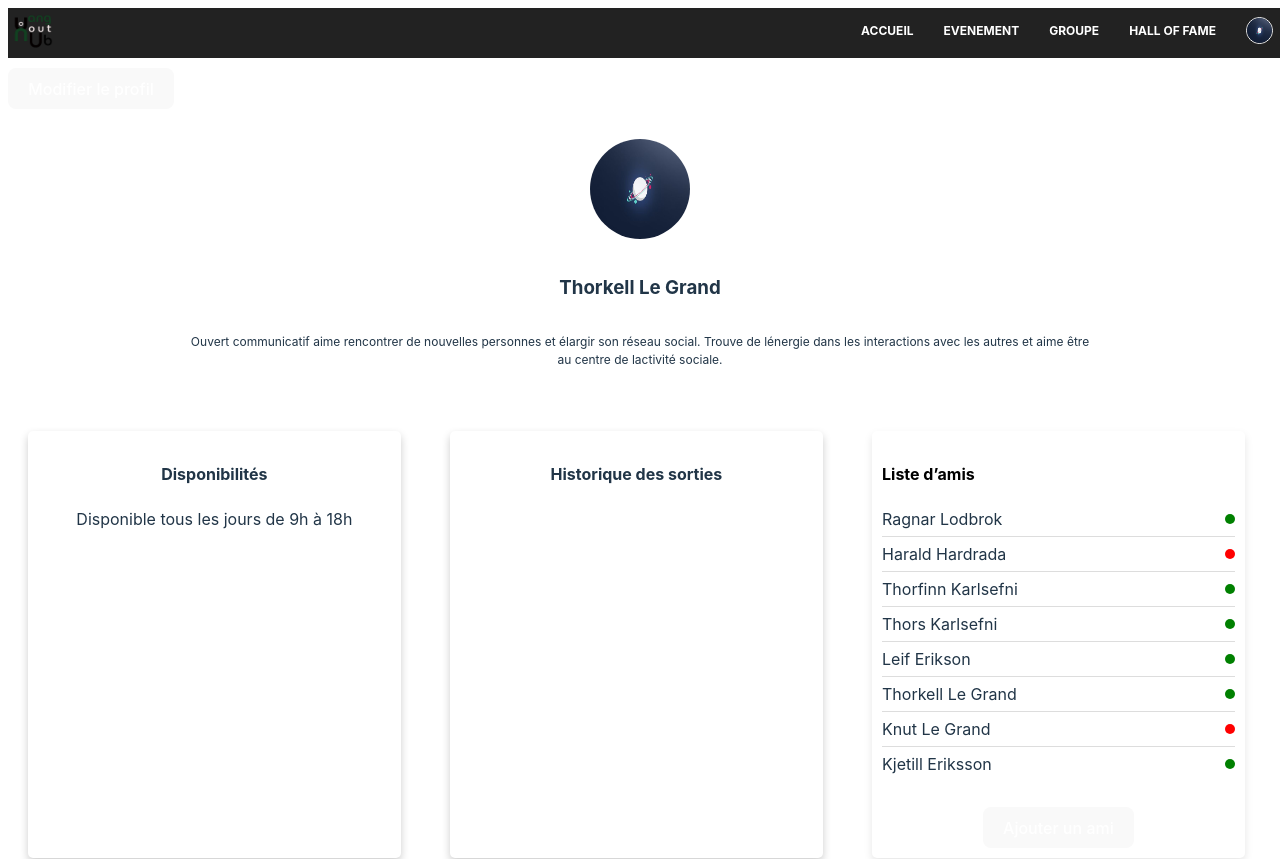
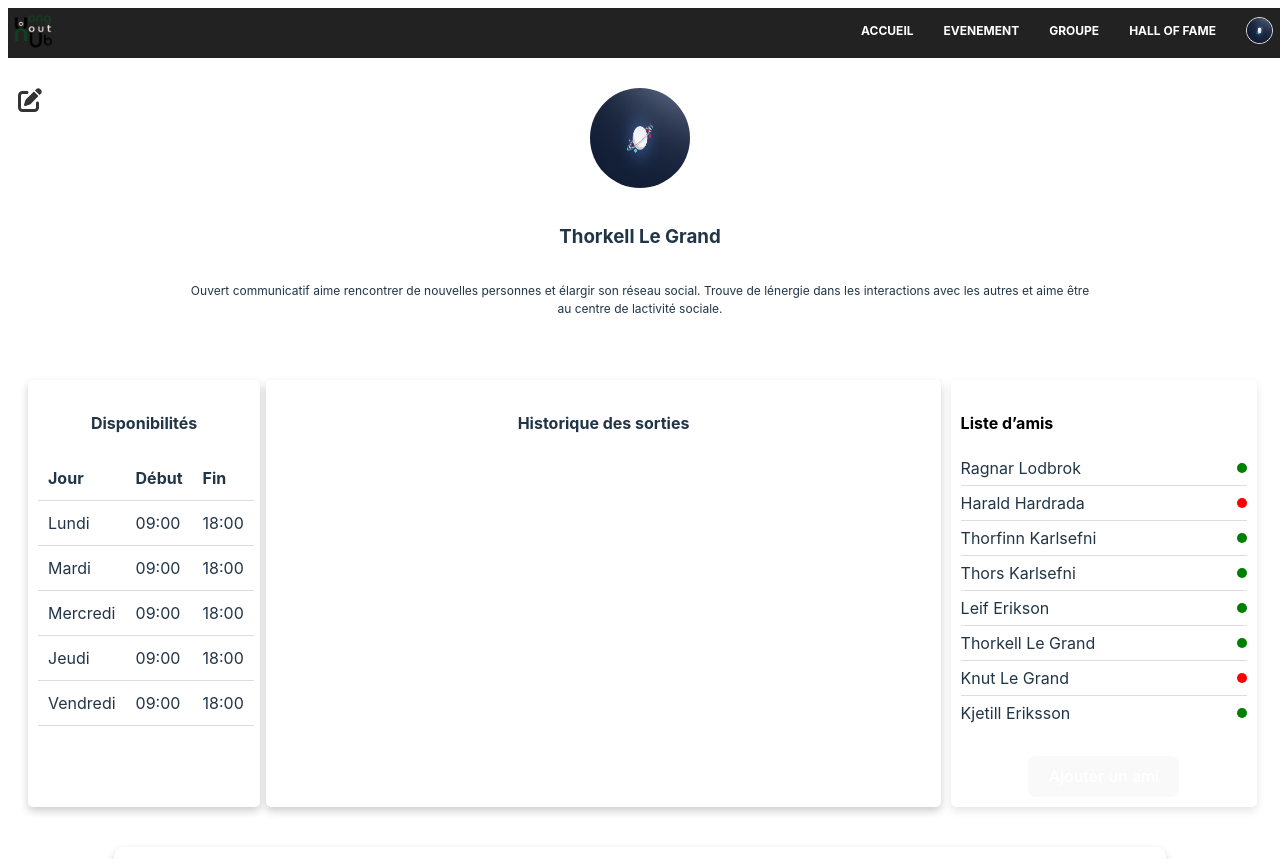
Before and after one commit to RomeoVandoolaeghe/Projet_Fin_Annee_2024, a React (Vite) app in the folder vite/: page /Profile in a window 1280 px wide. Shown: the top 859 px of the page. Built offline with nearby package versions, Linux system fonts and the light colour scheme.

Commit message:
Availability.jsx - Availability.css

```diff
--- a/package.json
+++ b/package.json
@@ -12,6 +12,9 @@
   "author": "",
   "license": "ISC",
   "dependencies": {
+    "@fortawesome/fontawesome-svg-core": "^6.5.2",
+    "@fortawesome/free-solid-svg-icons": "^6.5.2",
+    "@fortawesome/react-fontawesome": "^0.2.2",
     "@vitejs/plugin-react": "^4.3.0",
     "express": "^4.19.2",
     "mysql": "^2.18.1",
--- a/vite/src/components/Availability/Availability.css
+++ b/vite/src/components/Availability/Availability.css
@@ -5,3 +5,27 @@
     width: 30%;
     text-align: center;
   }
+
+  .availability-table {
+    width: 100%;
+    border-collapse: collapse;
+  }
+
+  .availability-table th,
+  .availability-table td {
+    padding: 10px;
+    text-align: left;
+    border-bottom: 1px solid #ddd;
+  }
+
+  .time-input {
+    border: none;
+    background-color: transparent;
+    font-size: 16px;
+    width: 100%;
+  }
+
+  .time-input:focus {
+    border: 1px solid #ccc;
+    background-color: #fff;
+  }
--- a/vite/src/components/Availability/Availability.jsx
+++ b/vite/src/components/Availability/Availability.jsx
@@ -1,26 +1,66 @@
 import React, { useState } from 'react';
 import './Availability.css';
 
-const initialAvailability = 'Disponible tous les jours de 9h à 18h';
+const initialAvailability = [
+  { day: 'Lundi', start: '09:00', end: '18:00' },
+  { day: 'Mardi', start: '09:00', end: '18:00' },
+  { day: 'Mercredi', start: '09:00', end: '18:00' },
+  { day: 'Jeudi', start: '09:00', end: '18:00' },
+  { day: 'Vendredi', start: '09:00', end: '18:00' },
+];
 
 const Availability = ({ isEditMode }) => {
   const [availability, setAvailability] = useState(initialAvailability);
 
-  const handleInputChange = (e) => {
-    setAvailability(e.target.value);
+  const handleInputChange = (index, field, value) => {
+    const newAvailability = [...availability];
+    newAvailability[index][field] = value;
+    setAvailability(newAvailability);
   };
 
   return (
     <div className="availability">
       <h4>Disponibilités</h4>
-      {isEditMode ? (
-        <textarea
-          value={availability}
-          onChange={handleInputChange}
-        />
-      ) : (
-        <p>{availability}</p>
-      )}
+      <table className="availability-table">
+        <thead>
+          <tr>
+            <th>Jour</th>
+            <th>Début</th>
+            <th>Fin</th>
+          </tr>
+        </thead>
+        <tbody>
+          {availability.map((item, index) => (
+            <tr key={index}>
+              <td>{item.day}</td>
+              <td>
+                {isEditMode ? (
+                  <input
+                    type="time"
+                    value={item.start}
+                    onChange={(e) => handleInputChange(index, 'start', e.target.value)}
+                    className="time-input"
+                  />
+                ) : (
+                  <span>{item.start}</span>
+                )}
+              </td>
+              <td>
+                {isEditMode ? (
+                  <input
+                    type="time"
+                    value={item.end}
+                    onChange={(e) => handleInputChange(index, 'end', e.target.value)}
+                    className="time-input"
+                  />
+                ) : (
+                  <span>{item.end}</span>
+                )}
+              </td>
+            </tr>
+          ))}
+        </tbody>
+      </table>
     </div>
   );
 };
--- a/vite/src/pages/Profile/Profile.css
+++ b/vite/src/pages/Profile/Profile.css
@@ -1,18 +1,31 @@
   .main-content {
     display: grid;
-    grid-template-columns: repeat(3, 10fr); /* Trois colonnes de largeur égale */
+    grid-template-columns: 4fr 14fr 7fr; /* Trois colonnes de largeur égale */
     gap: 2px; /* Espace entre les colonnes */
     width: 100%; /* Prend toute la largeur disponible */
     padding: 20px;
   }
 
-  .availability, .history, .friends-list {
+  .friends-list {
     background: white;
     border-radius: 5px;
     text-align: center;
     width: 84%; /* Prend toute la largeur disponible */
   }
 
+  .availability {
+    background: white;
+    border-radius: 5px;
+    text-align: center;
+    width: 90%; /* Prend toute la largeur disponible */
+  }
+
+  .history{
+    background: white;
+    border-radius: 5px;
+    text-align: center;
+    width: 96%; /* Prend toute la largeur disponible */
+  }
   .ProfileHeader input, .ProfileHeader textarea {
     width: 100%;
     margin: 5px 0;
@@ -24,5 +37,25 @@
     width: 100%;
     margin: 5px 0;
     padding: 10px;
-    font-size: 14px;
+    font-size: 12px;
   }
+
+  .Profile {
+    position: relative; /* Assurez-vous que le conteneur principal est positionné relativement */
+  }
+
+  .edit-icon-container {
+    position: absolute;
+    top: 10px; /* Ajustez selon votre besoin */
+    left: 10px; /* Ajustez selon votre besoin */
+  }
+
+  .edit-icon {
+    cursor: pointer;
+    font-size: 24px;
+    color: #333;
+  }
+
+  .edit-icon:hover {
+    color: #007BFF;
+  }
--- a/vite/src/pages/Profile/Profile.jsx
+++ b/vite/src/pages/Profile/Profile.jsx
@@ -1,4 +1,6 @@
 import React, { useState } from 'react';
+import { FontAwesomeIcon } from '@fortawesome/react-fontawesome';
+import { faEdit } from '@fortawesome/free-solid-svg-icons';
 import ProfileHeader from '../../components/ProfileHeader/ProfileHeader';
 import Availability from '../../components/Availability/Availability';
 import History from '../../components/History/History';
@@ -15,9 +17,14 @@ function ProfilePage() {
 
   return (
     <div className="Profile">
-      <button onClick={toggleEditMode}>
-        {isEditMode ? 'Sauvegarder les modifications' : 'Modifier le profil'}
-      </button>
+      <div className="edit-icon-container">
+        <FontAwesomeIcon
+          icon={faEdit}
+          onClick={toggleEditMode}
+          className="edit-icon"
+          title={isEditMode ? 'Sauvegarder les modifications' : 'Modifier le profil'}
+        />
+      </div>
       <ProfileHeader isEditMode={isEditMode} />
       <div className="main-content">
         <Availability isEditMode={isEditMode} />
```
Also changed, not shown: 1 other file (tests, documents, lock files or other folders).
